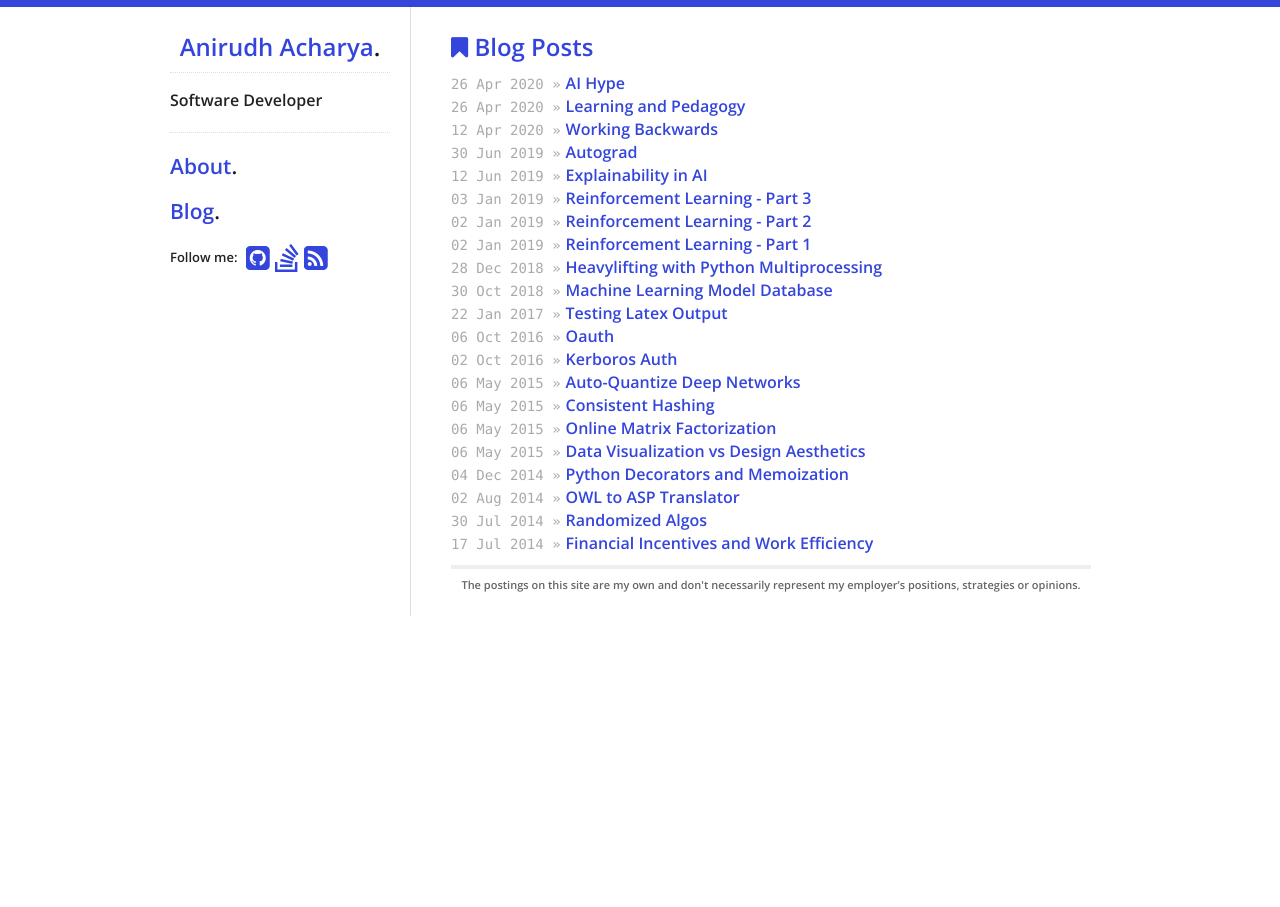
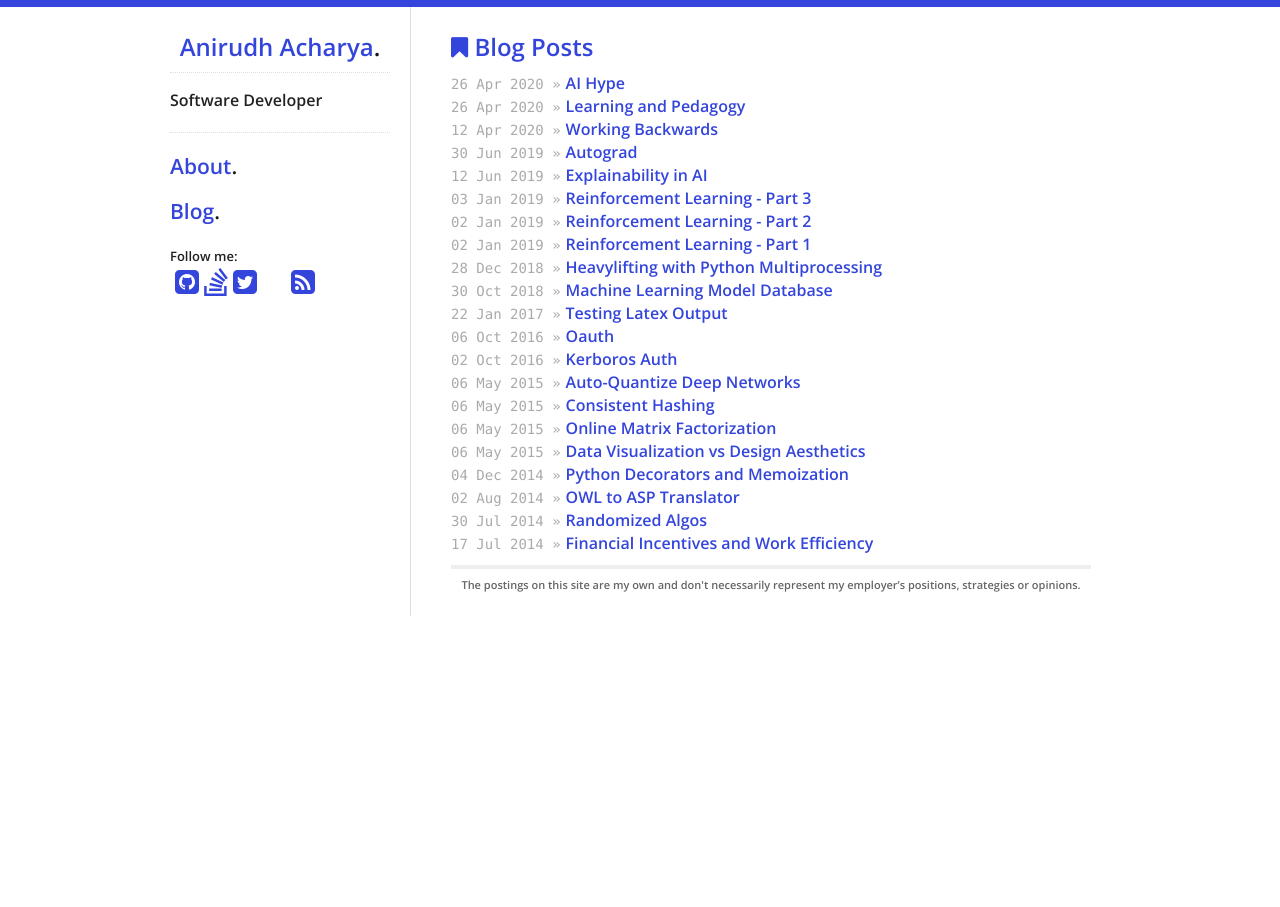
Before and after one commit to anirudhacharya12/anirudhacharya12.github.io, a Jekyll site: the page built from index.html, in a window 1280 px wide. Built offline with Jekyll 4.4.1, drawn with Linux system fonts in a browser that asks for light colours.

Commit message:
social link

```diff
--- a/_data/theme.yml
+++ b/_data/theme.yml
@@ -7,14 +7,14 @@
 social:
   github: anirudhacharya12
   stackoverflow: 1788146
-  #twitter: _swanson
+  twitter: anirudhacharya1
   #facebook:
   #tumblr:
   #linkedin:
   #gplus:
   #gravatar:
   #flickr:
-  #medium:
+  medium: anirudhacharya
 
 name: Anirudh Acharya
 #email: test@example.com
--- a/_includes/social.html
+++ b/_includes/social.html
@@ -43,7 +43,7 @@
   {% endif %}
 
   {% if site.data.theme.social.medium %}
-  <a title="{{ site.data.theme.name }} on tumblr" href="https://{{ site.data.theme.social.medium }}.medium.com">
+  <a title="{{ site.data.theme.name }} on medium" href="https://{{ site.data.theme.social.medium }}.medium.com">
     <i class="fa fa-medium-square"></i>
   </a>
   {% endif %}
```
